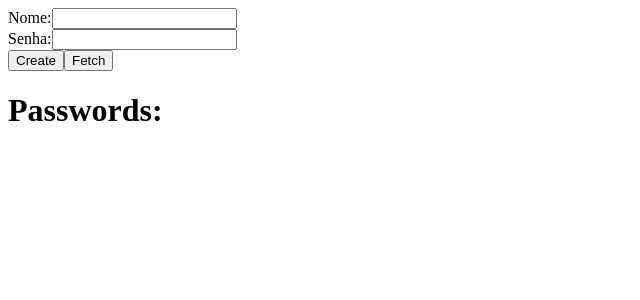
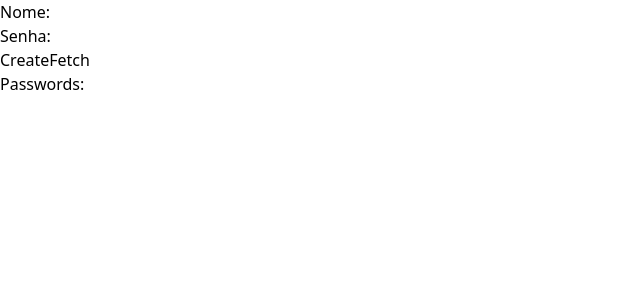
Before and after one commit to vitorwlima/cool-keeper, a Next.js app: page / in a window 1280 px wide. Shown: the top 300 px of the page, without its empty margins (0-640 px from the left). Built offline with nearby package versions, Linux system fonts and the light colour scheme.

Commit message:
add tailwindcss

```diff
--- a/package.json
+++ b/package.json
@@ -21,10 +21,13 @@
     "@types/node": "17.0.42",
     "@types/react": "18.0.12",
     "@types/react-dom": "18.0.5",
+    "autoprefixer": "^10.4.7",
     "eslint": "8.17.0",
     "eslint-config-next": "12.1.6",
     "eslint-config-prettier": "^8.5.0",
+    "postcss": "^8.4.14",
     "prisma": "^3.15.1",
+    "tailwindcss": "^3.1.3",
     "typescript": "4.7.3"
   }
 }
--- /dev/null
+++ b/postcss.config.js
@@ -0,0 +1,6 @@
+module.exports = {
+  plugins: {
+    tailwindcss: {},
+    autoprefixer: {},
+  },
+}
--- a/src/pages/_app.tsx
+++ b/src/pages/_app.tsx
@@ -1,6 +1,7 @@
 import type { AppProps } from 'next/app'
+import 'src/styles/global.css'
 
-function MyApp({ Component, pageProps }: AppProps) {
+const MyApp = ({ Component, pageProps }: AppProps) => {
   return <Component {...pageProps} />
 }
 
--- /dev/null
+++ b/src/styles/global.css
@@ -0,0 +1,3 @@
+@tailwind base;
+@tailwind components;
+@tailwind utilities;
--- /dev/null
+++ b/tailwind.config.js
@@ -0,0 +1,11 @@
+/** @type {import('tailwindcss').Config} */
+module.exports = {
+  content: [
+    './src/pages/**/*.{js,ts,jsx,tsx}',
+    './src/components/**/*.{js,ts,jsx,tsx}',
+  ],
+  theme: {
+    extend: {},
+  },
+  plugins: [],
+}
```
Also changed, not shown: 1 other file (tests, documents, lock files or other folders).
